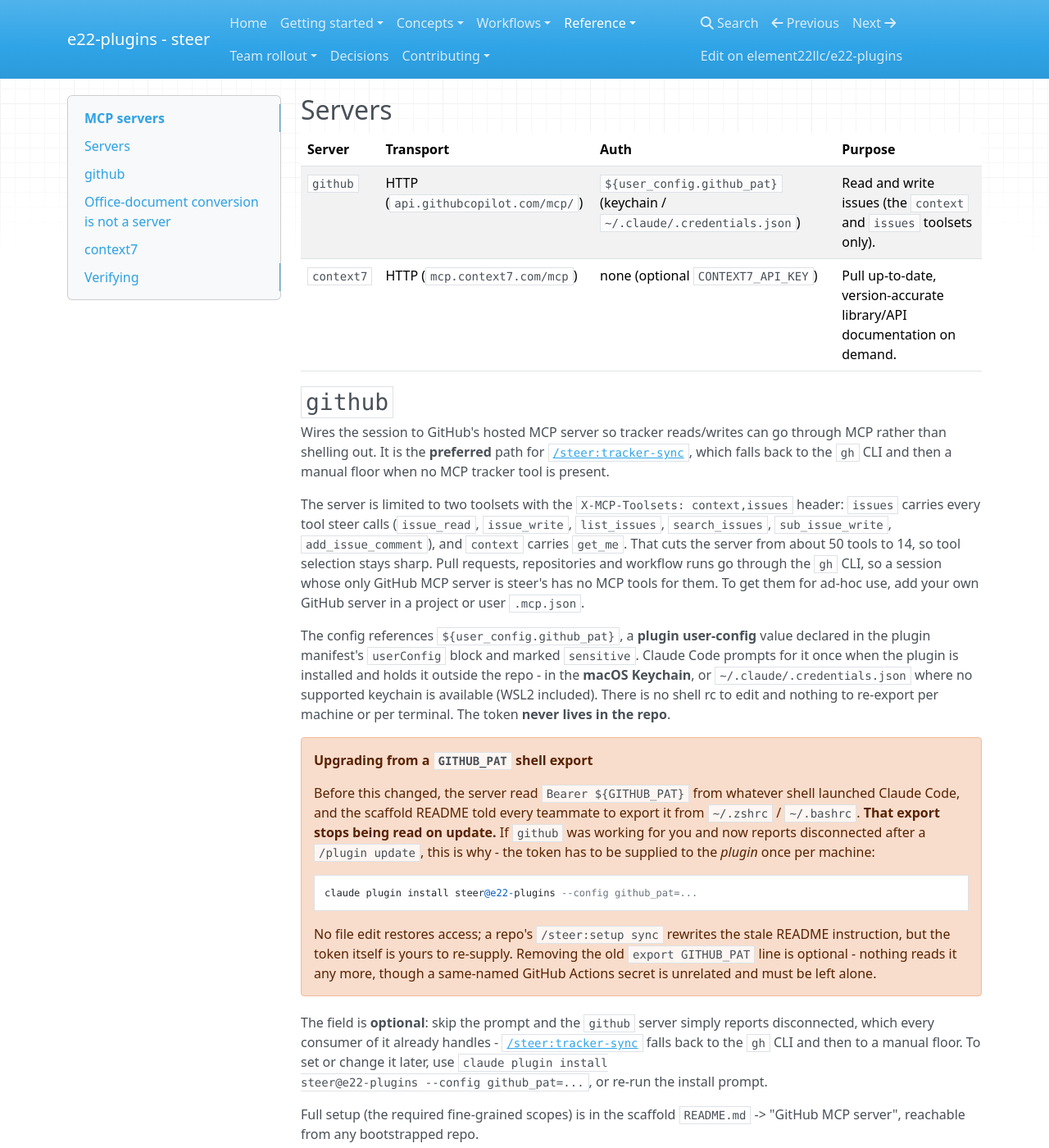
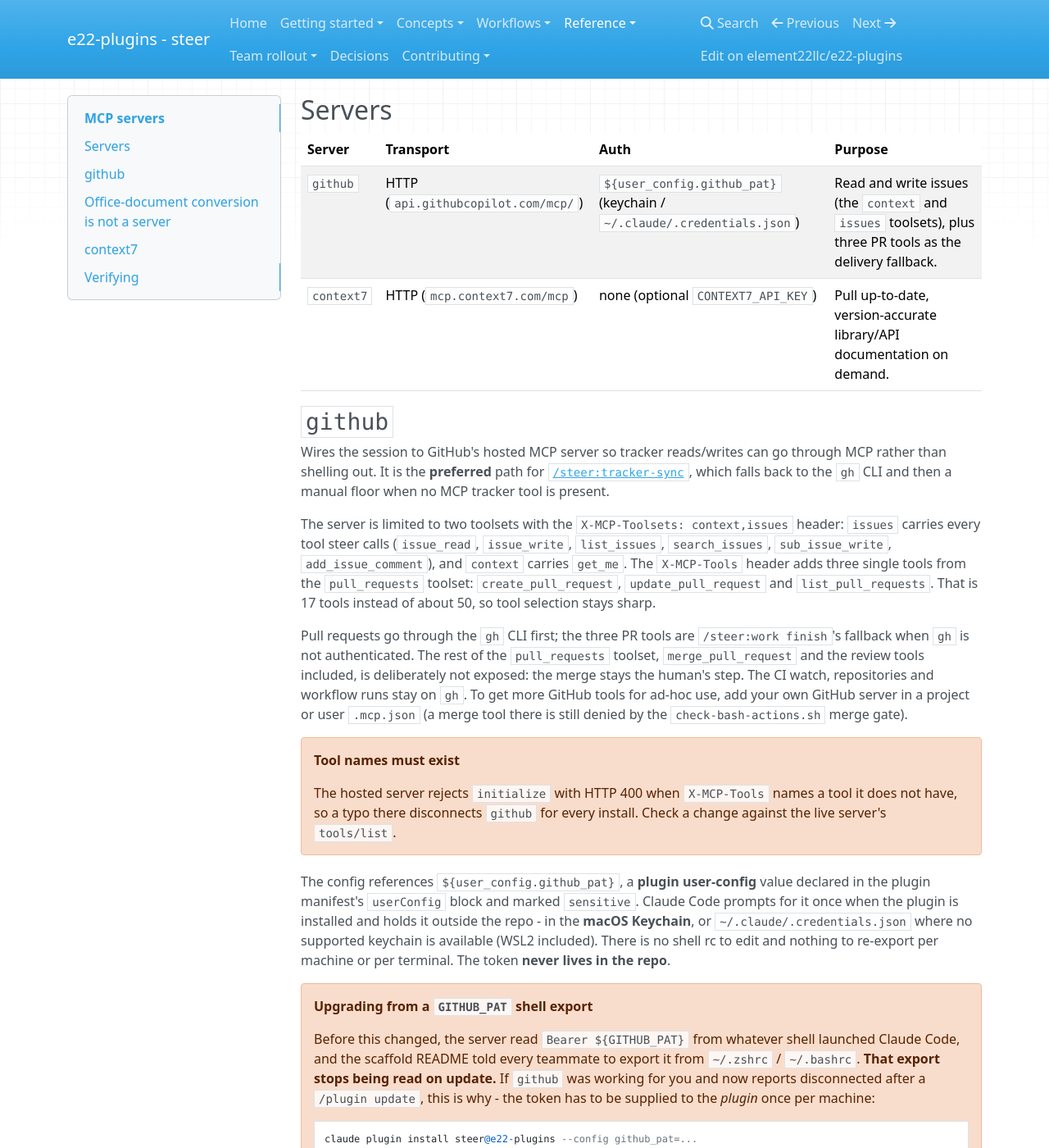
Before and after one commit to element22llc/e22-plugins, an MkDocs documentation site: the page built from docs/reference/mcp-servers.md, in a window 1280 px wide and 1400 px high, scrolled down 643 px. Shown: the whole window at 82% size. Built offline with MkDocs 1.6.1, drawn with Linux system fonts in a browser that asks for light colours; nearby versions of some CDN libraries.

Commit message:
feat(skills): open the PR through MCP when gh is not authenticated
/steer:work finish probes gh auth status and falls back to the github
MCP server's list/create/update_pull_request, then to the compare URL,
naming the path it took. The bundled server adds only those three tools
via X-MCP-Tools (17 in all), so merge_pull_request and the review tools
stay unexposed. The CI watch stays on gh; without it finish reports CI
as not watched and leaves the issue's state alone.

Closes #817

Co-Authored-By: Claude Opus 5.5 (1M context) <noreply@anthropic.com>

```diff
--- a/docs/reference/mcp-servers.md
+++ b/docs/reference/mcp-servers.md
@@ -33,7 +33,7 @@ server-by-server content is reconciled by hand against the source of truth.
 
 | Server | Transport | Auth | Purpose |
 | --- | --- | --- | --- |
-| `github` | HTTP (`api.githubcopilot.com/mcp/`) | `${user_config.github_pat}` (keychain / `~/.claude/.credentials.json`) | Read and write issues (the `context` and `issues` toolsets only). |
+| `github` | HTTP (`api.githubcopilot.com/mcp/`) | `${user_config.github_pat}` (keychain / `~/.claude/.credentials.json`) | Read and write issues (the `context` and `issues` toolsets), plus three PR tools as the delivery fallback. |
 | `context7` | HTTP (`mcp.context7.com/mcp`) | none (optional `CONTEXT7_API_KEY`) | Pull up-to-date, version-accurate library/API documentation on demand. |
 
 ## `github`
@@ -46,11 +46,23 @@ manual floor when no MCP tracker tool is present.
 The server is limited to two toolsets with the `X-MCP-Toolsets: context,issues`
 header: `issues` carries every tool steer calls (`issue_read`, `issue_write`,
 `list_issues`, `search_issues`, `sub_issue_write`, `add_issue_comment`), and
-`context` carries `get_me`. That cuts the server from about 50 tools to 14, so
-tool selection stays sharp. Pull requests, repositories and workflow runs go
-through the `gh` CLI, so a session whose only GitHub MCP server is steer's has
-no MCP tools for them. To get them for ad-hoc use, add your own GitHub server
-in a project or user `.mcp.json`.
+`context` carries `get_me`. The `X-MCP-Tools` header adds three single tools
+from the `pull_requests` toolset: `create_pull_request`, `update_pull_request`
+and `list_pull_requests`. That is 17 tools instead of about 50, so tool
+selection stays sharp.
+
+Pull requests go through the `gh` CLI first; the three PR tools are
+`/steer:work finish`'s fallback when `gh` is not authenticated. The rest of the
+`pull_requests` toolset, `merge_pull_request` and the review tools included, is
+deliberately not exposed: the merge stays the human's step. The CI watch,
+repositories and workflow runs stay on `gh`. To get more GitHub tools for ad-hoc
+use, add your own GitHub server in a project or user `.mcp.json` (a merge tool
+there is still denied by the `check-bash-actions.sh` merge gate).
+
+!!! warning "Tool names must exist"
+    The hosted server rejects `initialize` with HTTP 400 when `X-MCP-Tools`
+    names a tool it does not have, so a typo there disconnects `github` for
+    every install. Check a change against the live server's `tools/list`.
 
 The config references `${user_config.github_pat}`, a **plugin user-config**
 value declared in the plugin manifest's `userConfig` block and marked
```
Also changed, not shown: plugins/steer/skills/work/SKILL.md (+10 -1 lines), plugins/steer/skills/work/modes/subcommands.md (+9 -0 lines), plugins/steer/templates/agents/skills/steer-work/SKILL.md (+3 -1 lines), plugins/steer/templates/agents/skills/steer-work/modes/subcommands.md (+9 -0 lines), plugins/steer/templates/scaffold/README.md (+1 -1 lines), 3 other files.
